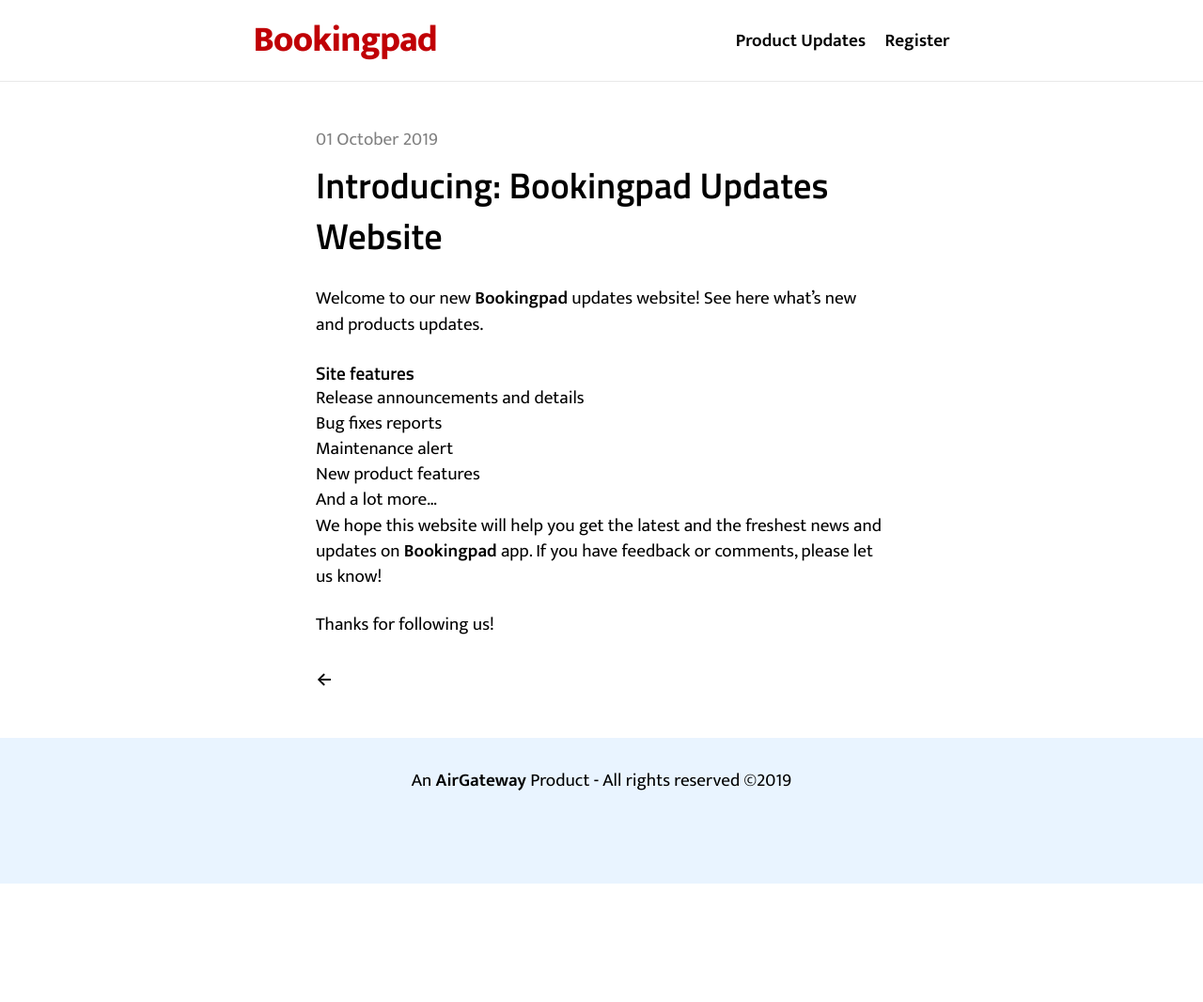
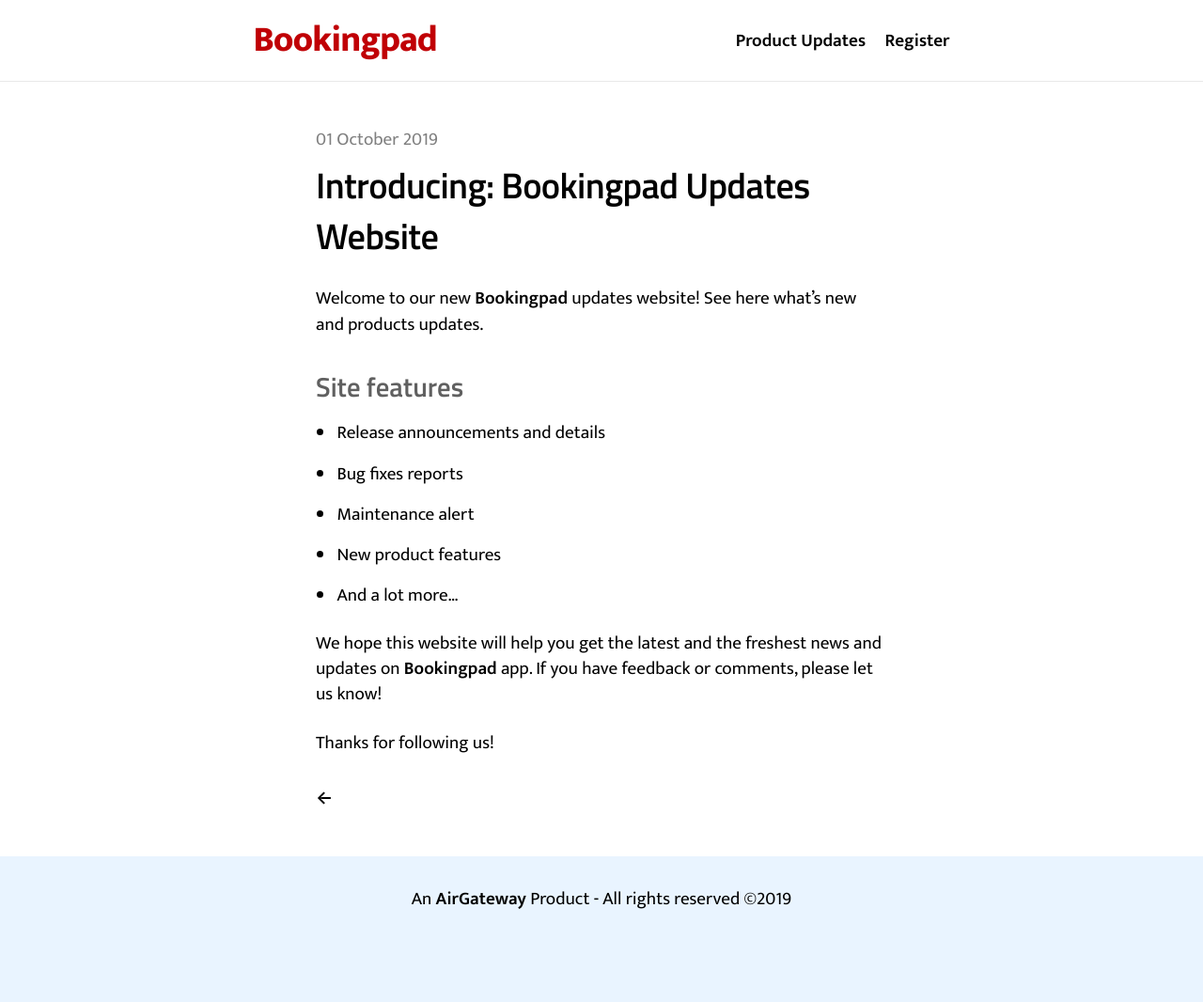
Before and after one commit to tripsimian-labs/bookingpad-web, a Jekyll site: the page built from _posts/2017-03-29-introducing-tale.md, in a window 1280 px wide. Shown: the whole page at 94% size. Built offline with Jekyll 4.4.1, drawn with Linux system fonts in a browser that asks for light colours; before the commit the page ends 940 px from its top, so only the background shows below that.

Commit message:
Style for post

```diff
--- a/_sass/layout.scss
+++ b/_sass/layout.scss
@@ -441,10 +441,10 @@
 
     .post-blurb {
       time {
-        font-size: .8rem;
+        font-size: 0.8rem;
         font-weight: 600;
         text-transform: uppercase;
-        letter-spacing: .04rem;
+        letter-spacing: 0.04rem;
         color: #909090;
       }
     }
@@ -460,10 +460,27 @@
     }
   }
   &-title {
-    margin-top: .5rem;
+    margin-top: 0.5rem;
+    letter-spacing: -0.04rem;
   }
   p {
     margin-bottom: 1.5rem;
+  }
+
+  h2 {
+    color: #606060;
+    margin: 2rem 0 1rem;
+    font-weight: 500;
+    font-size: 1.8rem;
+  }
+
+  ul {
+    margin-left: 1.4rem;
+    margin-bottom: 1.5rem;
+    li {
+      list-style-type: disc;
+      margin-bottom: 1rem;
+    }
   }
 }
 
```
